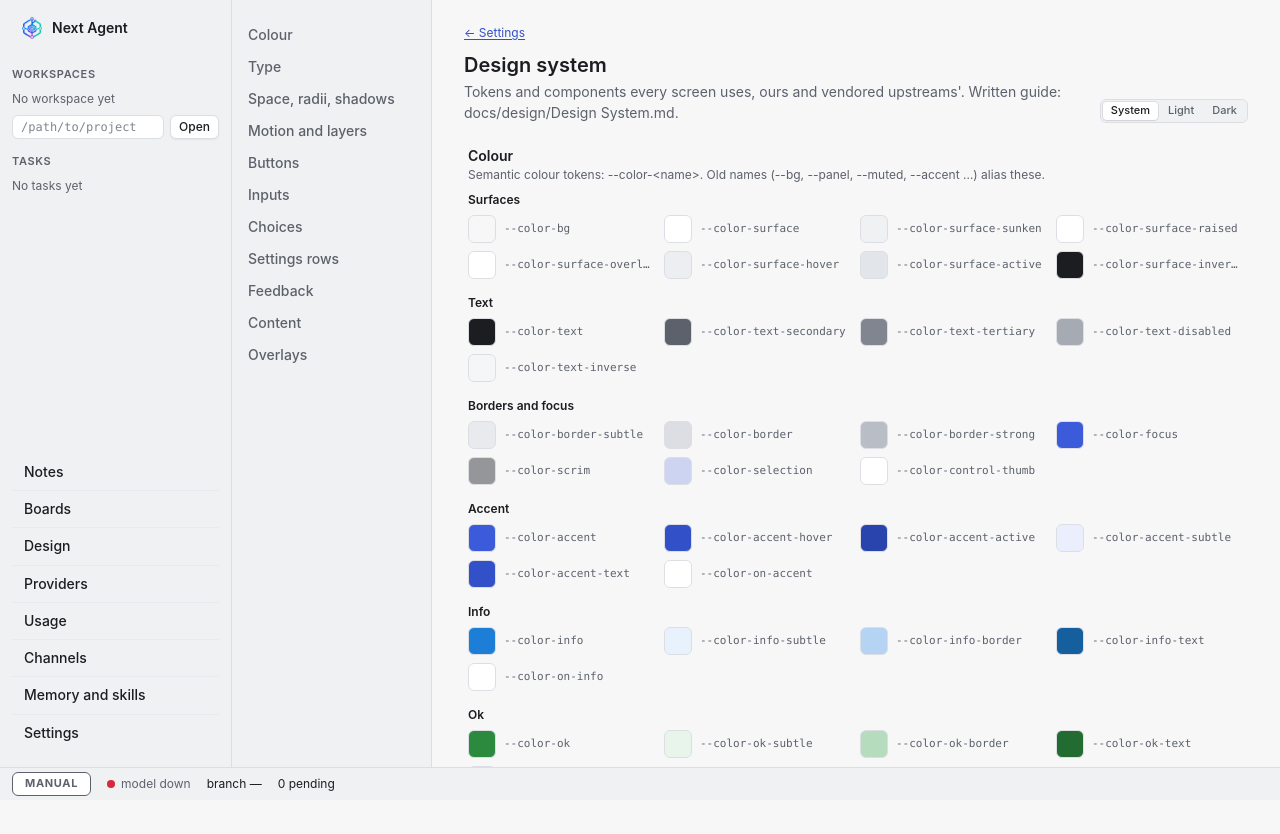
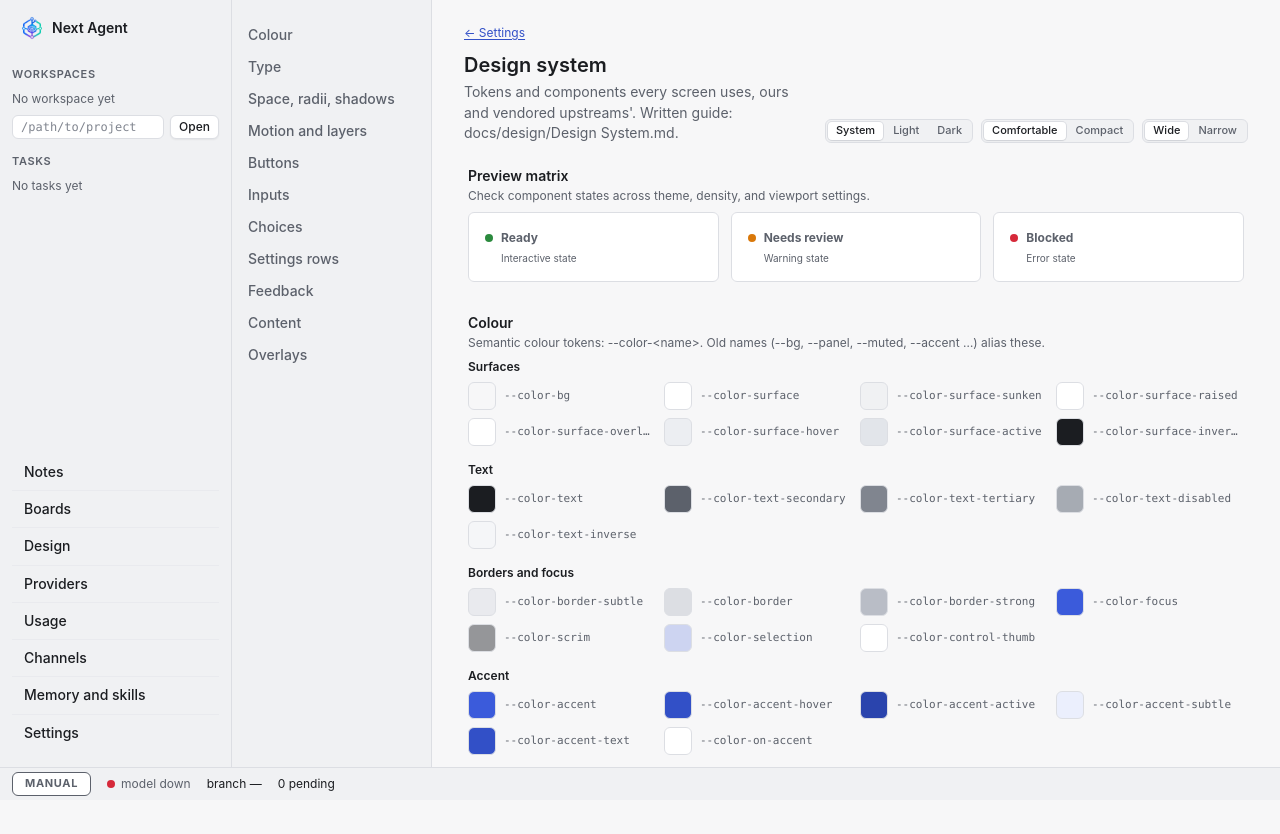
Before and after one commit to M-Aref-Shojaei/next-agent, a SvelteKit app in the folder apps/desktop/: page /settings/design-system in a window 1280 px wide. Shown: the top 834 px of the page. Built offline with nearby package versions, Linux system fonts and the light colour scheme.

Commit message:
feat: add design system preview matrix

```diff
--- a/apps/desktop/src/routes/(app)/settings/design-system/+page.svelte
+++ b/apps/desktop/src/routes/(app)/settings/design-system/+page.svelte
@@ -49,10 +49,20 @@
 
   // Theme preview: forces data-theme on <html> while this page is open.
   let theme = $state<"system" | "light" | "dark">("system");
+  let density = $state<"comfortable" | "compact">("comfortable");
+  let viewport = $state<"wide" | "narrow">("wide");
   $effect(() => {
     const root = document.documentElement;
     if (theme !== "system") root.dataset.theme = theme;
     return () => delete root.dataset.theme;
+  });
+  $effect(() => {
+    document.documentElement.dataset.density = density;
+    document.documentElement.dataset.viewport = viewport;
+    return () => {
+      delete document.documentElement.dataset.density;
+      delete document.documentElement.dataset.viewport;
+    };
   });
 
   // Component demo state
@@ -120,7 +130,19 @@
       bind:value={theme}
       options={[{ value: "system", label: "System" }, { value: "light", label: "Light" }, { value: "dark", label: "Dark" }]}
     />
+    <SegmentedControl label="Density" size="sm" bind:value={density} options={[{ value: "comfortable", label: "Comfortable" }, { value: "compact", label: "Compact" }]} />
+    <SegmentedControl label="Viewport" size="sm" bind:value={viewport} options={[{ value: "wide", label: "Wide" }, { value: "narrow", label: "Narrow" }]} />
   {/snippet}
+
+  <SettingsSection id="preview" title="Preview matrix" description="Check component states across theme, density, and viewport settings.">
+    {#snippet footer()}
+      <div class="preview-matrix" aria-label="Design system preview matrix">
+        <div class="preview-card"><span class="status-dot"></span><strong>Ready</strong><small>Interactive state</small></div>
+        <div class="preview-card"><span class="status-dot warn"></span><strong>Needs review</strong><small>Warning state</small></div>
+        <div class="preview-card"><span class="status-dot danger"></span><strong>Blocked</strong><small>Error state</small></div>
+      </div>
+    {/snippet}
+  </SettingsSection>
 
   <!-- ───────────── Tokens ───────────── -->
   <SettingsSection id="colour" title="Colour" description="Semantic colour tokens: --color-<name>. Old names (--bg, --panel, --muted, --accent …) alias these.">
@@ -539,6 +561,15 @@
   .small { margin: 0; font-size: var(--font-size-sm); }
   code { font-size: var(--font-size-xs); color: var(--color-text-secondary); }
 
+  :global([data-density="compact"]) .preview-card { padding: var(--space-2); }
+  :global([data-density="comfortable"]) .preview-card { padding: var(--space-4); }
+  :global([data-viewport="narrow"]) .preview-matrix { grid-template-columns: 1fr; }
+  .preview-matrix { display: grid; grid-template-columns: repeat(3, 1fr); gap: var(--space-3); }
+  .preview-card { display: grid; grid-template-columns: auto 1fr; gap: var(--space-1) var(--space-2); align-items: center; border: var(--border-width) solid var(--color-border); border-radius: var(--radius-md); background: var(--color-bg-elevated); }
+  .preview-card small { grid-column: 2; color: var(--color-text-secondary); }
+  .status-dot { width: 8px; height: 8px; border-radius: var(--radius-full); background: var(--color-status-success); }
+  .status-dot.warn { background: var(--color-status-warning); }
+  .status-dot.danger { background: var(--color-status-error); }
   .colour-groups { display: grid; gap: var(--space-4); }
   .colour-group h3 { font-size: var(--font-size-sm); margin-bottom: var(--space-2); color: var(--color-text); }
   .swatches { display: grid; grid-template-columns: repeat(auto-fill, minmax(170px, 1fr)); gap: var(--space-2); }
```
Also changed, not shown: 2 other files (tests, documents, lock files or other folders).
